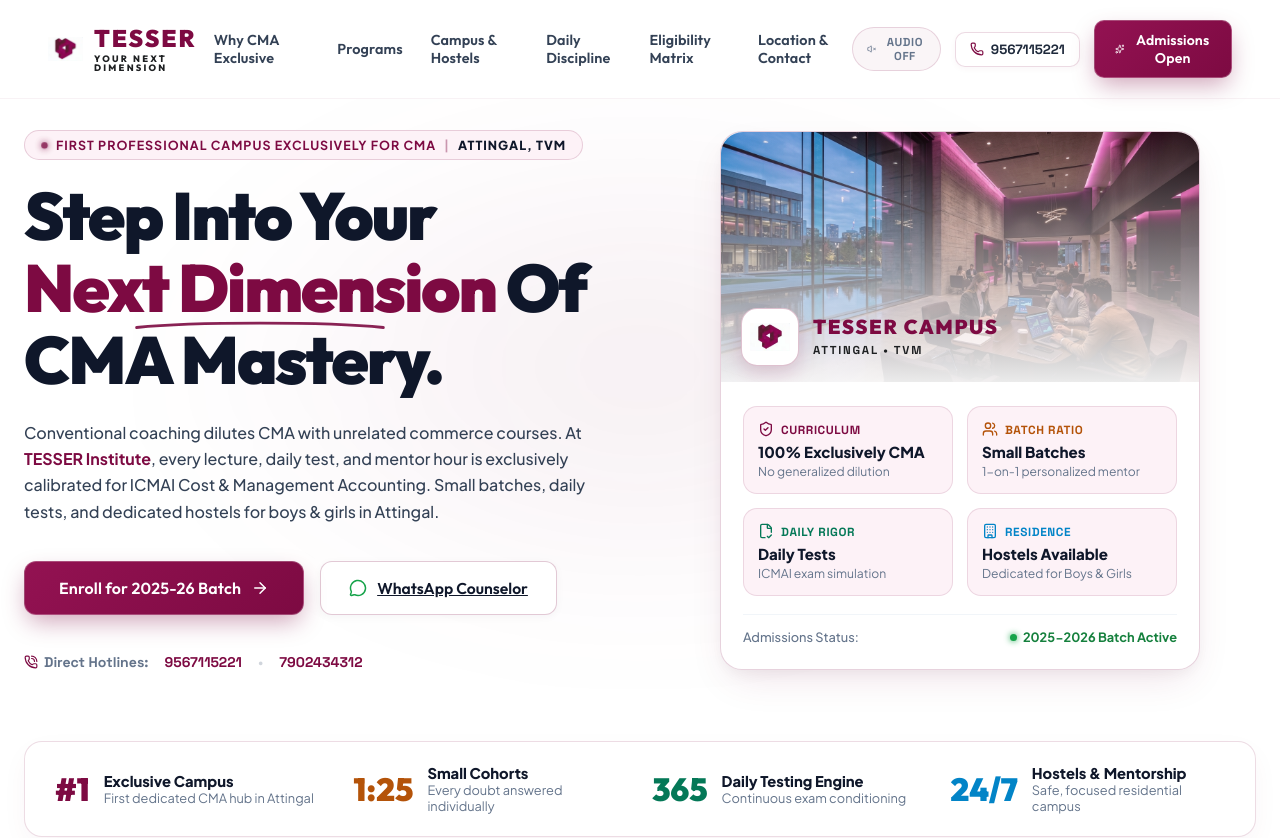
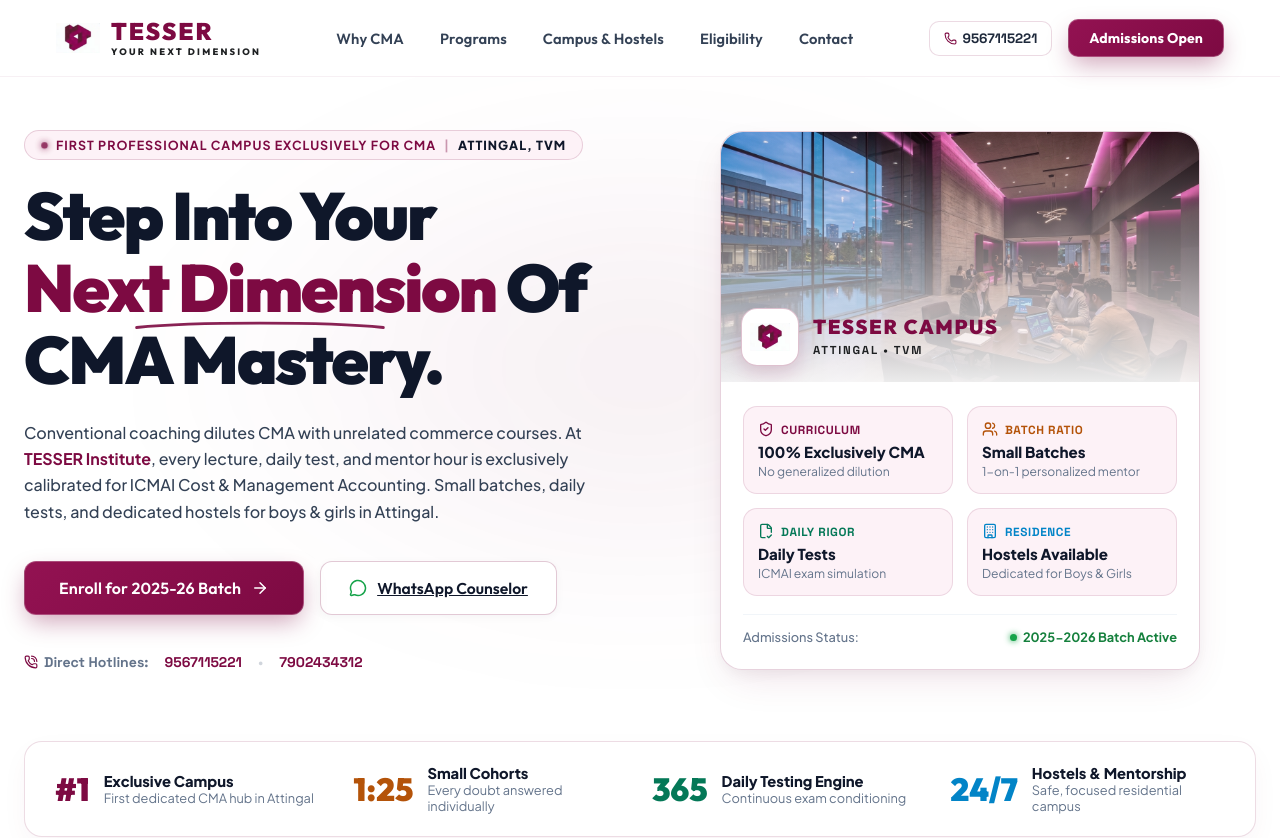
Before and after one commit to Arunabh-B-H/Tesser, a React (Vite) app: page / in a window 1280 px wide. Shown: the top 838 px of the page. Built offline with nearby package versions, Linux system fonts and the light colour scheme.

Commit message:
fix: de-clutter navbar, remove audio toggle, and ensure clean single-line links

```diff
--- a/src/components/Navbar.jsx
+++ b/src/components/Navbar.jsx
@@ -1,34 +1,27 @@
 import React, { useState, useEffect } from 'react';
 import { motion, AnimatePresence } from 'framer-motion';
-import { Phone, Volume2, VolumeX, Menu, X, ArrowUpRight, Sparkles } from 'lucide-react';
+import { Phone, Menu, X, ArrowUpRight } from 'lucide-react';
 import TesserLogo from './TesserLogo';
-import { sound } from '../utils/sound';
 
 export default function Navbar({ onOpenModal }) {
   const [scrolled, setScrolled] = useState(false);
-  const [isAudioActive, setIsAudioActive] = useState(false);
   const [mobileMenuOpen, setMobileMenuOpen] = useState(false);
 
   useEffect(() => {
     const handleScroll = () => {
-      setScrolled(window.scrollY > 30);
+      setScrolled(window.scrollY > 25);
     };
     window.addEventListener('scroll', handleScroll);
     return () => window.removeEventListener('scroll', handleScroll);
   }, []);
 
-  const handleSoundToggle = () => {
-    const active = sound.toggleSound();
-    setIsAudioActive(active);
-  };
-
+  // Streamlined, clean, non-cluttered navigation links
   const navLinks = [
-    { name: 'Why CMA Exclusive', href: '#philosophy' },
+    { name: 'Why CMA', href: '#philosophy' },
     { name: 'Programs', href: '#programs' },
     { name: 'Campus & Hostels', href: '#campus' },
-    { name: 'Daily Discipline', href: '#discipline' },
-    { name: 'Eligibility Matrix', href: '#calculator' },
-    { name: 'Location & Contact', href: '#contact' },
+    { name: 'Eligibility', href: '#calculator' },
+    { name: 'Contact', href: '#contact' },
   ];
 
   return (
@@ -40,13 +33,13 @@
           left: 0,
           right: 0,
           zIndex: 40,
-          transition: 'all 0.35s cubic-bezier(0.16, 1, 0.3, 1)',
-          padding: scrolled ? '12px 24px' : '20px 24px',
-          background: scrolled ? 'rgba(255, 255, 255, 0.94)' : 'rgba(255, 255, 255, 0.8)',
+          transition: 'all 0.3s cubic-bezier(0.16, 1, 0.3, 1)',
+          padding: scrolled ? '10px 32px' : '16px 32px',
+          background: scrolled ? 'rgba(255, 255, 255, 0.95)' : 'rgba(255, 255, 255, 0.88)',
           backdropFilter: 'blur(20px)',
           WebkitBackdropFilter: 'blur(20px)',
-          borderBottom: scrolled ? '1px solid rgba(125, 10, 66, 0.12)' : '1px solid rgba(125, 10, 66, 0.05)',
-          boxShadow: scrolled ? '0 8px 25px -5px rgba(125, 10, 66, 0.06)' : 'none',
+          borderBottom: scrolled ? '1px solid rgba(125, 10, 66, 0.12)' : '1px solid rgba(125, 10, 66, 0.06)',
+          boxShadow: scrolled ? '0 4px 20px -2px rgba(125, 10, 66, 0.05)' : 'none',
         }}
       >
         <div
@@ -55,39 +48,43 @@
             display: 'flex',
             alignItems: 'center',
             justifyContent: 'space-between',
+            maxWidth: 1280,
+            margin: '0 auto',
+            width: '100%',
           }}
         >
-          {/* Logo */}
+          {/* Logo on Left */}
           <a
             href="#"
-            onClick={() => sound.playClick()}
-            style={{ textDecoration: 'none', display: 'flex', alignItems: 'center' }}
+            style={{ textDecoration: 'none', display: 'flex', alignItems: 'center', flexShrink: 0 }}
           >
             <TesserLogo size="md" showTagline={true} />
           </a>
 
-          {/* Desktop Navigation */}
+          {/* Desktop Navigation - Centered, Single-line, No Wrapping */}
           <nav
             className="hidden-mobile"
             style={{
               display: 'flex',
               alignItems: 'center',
-              gap: 28,
+              gap: 32,
+              whiteSpace: 'nowrap',
             }}
           >
             {navLinks.map((link) => (
               <a
                 key={link.name}
                 href={link.href}
-                onClick={() => sound.playClick()}
                 style={{
                   fontFamily: 'var(--font-display)',
-                  fontSize: '0.9rem',
+                  fontSize: '0.92rem',
                   fontWeight: 600,
                   color: '#334155',
                   textDecoration: 'none',
                   transition: 'color 0.2s ease',
                   letterSpacing: '0.01em',
+                  whiteSpace: 'nowrap',
+                  padding: '6px 2px',
                   position: 'relative',
                 }}
                 onMouseEnter={(e) => {
@@ -102,106 +99,79 @@
             ))}
           </nav>
 
-          {/* Right Action Controls */}
-          <div style={{ display: 'flex', alignItems: 'center', gap: 14 }}>
-            {/* Ambient Sound Toggle Button */}
-            <button
-              onClick={handleSoundToggle}
-              title={isAudioActive ? 'Mute Ambient Audio' : 'Enable Cinematic Ambient Audio'}
-              style={{
-                display: 'flex',
-                alignItems: 'center',
-                gap: 8,
-                background: isAudioActive ? '#fdf2f7' : 'rgba(125, 10, 66, 0.04)',
-                border: isAudioActive ? '1px solid #7d0a42' : '1px solid rgba(125, 10, 66, 0.15)',
-                borderRadius: 9999,
-                padding: '7px 14px',
-                color: isAudioActive ? '#7d0a42' : '#64748b',
-                cursor: 'pointer',
-                fontFamily: 'var(--font-mono)',
-                fontSize: '0.72rem',
-                fontWeight: 700,
-                letterSpacing: '0.05em',
-                transition: 'all 0.2s ease',
-              }}
-            >
-              {isAudioActive ? <Volume2 size={14} color="#7d0a42" /> : <VolumeX size={14} />}
-              <span className="hidden-tablet" style={{ display: 'inline-block' }}>
-                {isAudioActive ? 'AUDIO ON' : 'AUDIO OFF'}
-              </span>
-              {isAudioActive && (
-                <div style={{ display: 'flex', alignItems: 'center', gap: 2 }}>
-                  <span className="audio-bar-1" />
-                  <span className="audio-bar-2" />
-                  <span className="audio-bar-3" />
-                </div>
-              )}
-            </button>
-
-            {/* Direct Call Quick Link */}
+          {/* Right Action Controls - Minimalist & Balanced */}
+          <div
+            style={{
+              display: 'flex',
+              alignItems: 'center',
+              gap: 16,
+              flexShrink: 0,
+              whiteSpace: 'nowrap'
+            }}
+          >
+            {/* Direct Phone Hotline Link */}
             <a
               href="tel:9567115221"
-              onClick={() => sound.playClick()}
               className="hidden-mobile"
               style={{
                 display: 'inline-flex',
                 alignItems: 'center',
-                gap: 7,
+                gap: 6,
                 color: '#1e293b',
                 textDecoration: 'none',
                 fontFamily: 'var(--font-mono)',
-                fontSize: '0.84rem',
+                fontSize: '0.85rem',
                 fontWeight: 700,
                 padding: '8px 14px',
                 borderRadius: 10,
                 border: '1px solid rgba(125, 10, 66, 0.15)',
                 background: '#ffffff',
-                boxShadow: '0 2px 6px rgba(125, 10, 66, 0.04)',
                 transition: 'all 0.2s ease',
+                whiteSpace: 'nowrap',
               }}
               onMouseEnter={(e) => {
                 e.currentTarget.style.borderColor = '#7d0a42';
                 e.currentTarget.style.color = '#7d0a42';
+                e.currentTarget.style.background = '#fdf2f7';
               }}
               onMouseLeave={(e) => {
                 e.currentTarget.style.borderColor = 'rgba(125, 10, 66, 0.15)';
                 e.currentTarget.style.color = '#1e293b';
+                e.currentTarget.style.background = '#ffffff';
               }}
             >
-              <Phone size={14} style={{ color: '#7d0a42' }} />
+              <Phone size={13} style={{ color: '#7d0a42' }} />
               <span>9567115221</span>
             </a>
 
-            {/* CTA Button */}
+            {/* Clean Primary CTA Button */}
             <button
               onClick={() => {
-                sound.playClick();
                 if (onOpenModal) onOpenModal();
               }}
-              className="btn-primary-plum"
+              className="btn-primary-plum shimmer-sweep"
               style={{
-                padding: '10px 20px',
+                padding: '9px 20px',
                 fontSize: '0.88rem',
+                fontWeight: 700,
                 borderRadius: 10,
+                whiteSpace: 'nowrap',
               }}
             >
-              <Sparkles size={14} />
               <span>Admissions Open</span>
             </button>
 
-            {/* Mobile Hamburger Toggle */}
+            {/* Mobile Hamburger Button */}
             <button
-              onClick={() => {
-                sound.playClick();
-                setMobileMenuOpen(!mobileMenuOpen);
-              }}
+              onClick={() => setMobileMenuOpen(!mobileMenuOpen)}
               className="mobile-toggle-btn"
+              aria-label="Toggle navigation"
               style={{
                 display: 'none',
                 background: '#fdf2f7',
                 border: '1px solid rgba(125, 10, 66, 0.2)',
                 color: '#7d0a42',
-                padding: 8,
+                padding: 7,
                 borderRadius: 8,
                 cursor: 'pointer',
               }}
@@ -216,32 +186,29 @@
       <AnimatePresence>
         {mobileMenuOpen && (
           <motion.div
-            initial={{ opacity: 0, y: -20 }}
+            initial={{ opacity: 0, y: -16 }}
             animate={{ opacity: 1, y: 0 }}
-            exit={{ opacity: 0, y: -20 }}
-            transition={{ duration: 0.25 }}
+            exit={{ opacity: 0, y: -16 }}
+            transition={{ duration: 0.22 }}
             style={{
               position: 'fixed',
-              top: 76,
+              top: 72,
               left: 16,
               right: 16,
               zIndex: 39,
               background: '#ffffff',
-              border: '1px solid rgba(125, 10, 66, 0.25)',
+              border: '1px solid rgba(125, 10, 66, 0.22)',
               borderRadius: 18,
               padding: '24px 20px',
               boxShadow: '0 20px 50px rgba(125, 10, 66, 0.15)',
             }}
           >
-            <div style={{ display: 'flex', flexDirection: 'column', gap: 16 }}>
+            <div style={{ display: 'flex', flexDirection: 'column', gap: 14 }}>
               {navLinks.map((link) => (
                 <a
                   key={link.name}
                   href={link.href}
-                  onClick={() => {
-                    sound.playClick();
-                    setMobileMenuOpen(false);
-                  }}
+                  onClick={() => setMobileMenuOpen(false)}
                   style={{
                     fontFamily: 'var(--font-display)',
                     fontSize: '1.05rem',
@@ -270,8 +237,8 @@
                     color: '#7d0a42',
                     textDecoration: 'none',
                     fontFamily: 'var(--font-mono)',
-                    fontSize: '0.9rem',
-                    fontWeight: 700,
+                    fontSize: '0.92rem',
+                    fontWeight: 800,
                   }}
                 >
                   <Phone size={15} style={{ color: '#7d0a42' }} />
@@ -280,7 +247,6 @@
 
                 <button
                   onClick={() => {
-                    sound.playClick();
                     setMobileMenuOpen(false);
                     if (onOpenModal) onOpenModal();
                   }}
@@ -305,24 +271,6 @@
             display: flex !important;
           }
         }
-        @media (max-width: 768px) {
-          .hidden-tablet {
-            display: none !important;
-          }
-        }
-        .audio-bar-1, .audio-bar-2, .audio-bar-3 {
-          display: inline-block;
-          width: 2px;
-          background-color: #7d0a42;
-          border-radius: 1px;
-        }
-        .audio-bar-1 { height: 10px; animation: bounceBar 0.6s infinite alternate ease-in-out; }
-        .audio-bar-2 { height: 14px; animation: bounceBar 0.8s 0.2s infinite alternate ease-in-out; }
-        .audio-bar-3 { height: 8px; animation: bounceBar 0.7s 0.4s infinite alternate ease-in-out; }
-        @keyframes bounceBar {
-          0% { height: 4px; }
-          100% { height: 14px; }
-        }
       `}</style>
     </>
   );
```
